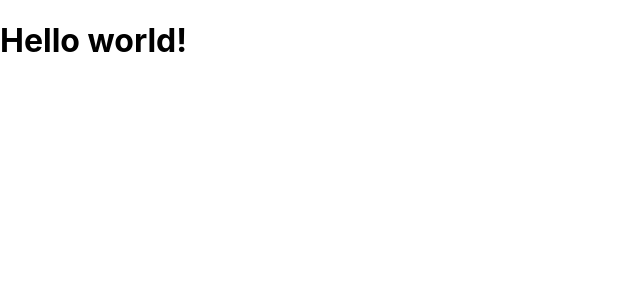
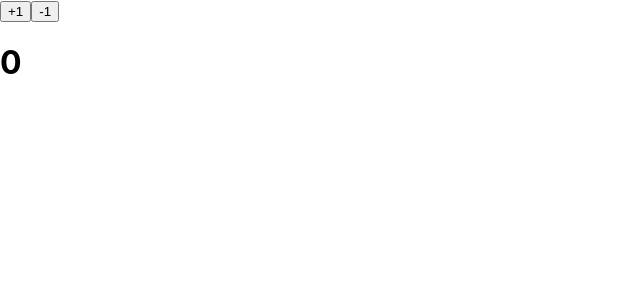
Before and after one commit to YauhenKavalchuk/redux-saga, a React (Create React App) app: page / in a window 1280 px wide. Shown: the top 300 px of the page, without its empty margins (0-640 px from the left). Built offline with nearby package versions, Linux system fonts and the light colour scheme.

Commit message:
Redux integration

```diff
--- a/src/App.js
+++ b/src/App.js
@@ -1,10 +1,25 @@
-import { useSelector } from "react-redux";
+import { useSelector, useDispatch } from "react-redux";
+import { increaseCount, decreaseCount } from "./redux/actions/actionCreator";
 
 const App = () => {
-  const store = useSelector(store => store);
-  console.log(store);
+  const count = useSelector(store => store?.counter?.count || 0);
+  const dispatch = useDispatch();
 
-  return(<h1>Hello world!</h1>);
+  const handleIncrease = () => {
+    dispatch(increaseCount());
+  };
+
+  const handleDecrease = () => {
+    dispatch(decreaseCount());
+  };
+
+  return(
+    <div>
+      <button onClick={handleIncrease}>+1</button>
+      <button onClick={handleDecrease}>-1</button>
+      <h1>{count}</h1>
+    </div>
+  );
 };
 
 export default App;
--- /dev/null
+++ b/src/redux/actions/actionCreator.js
@@ -0,0 +1,9 @@
+import { INCREASE_COUNT, DECREASE_COUNT } from "../constants";
+
+export const increaseCount = () => ({
+  type: INCREASE_COUNT,
+});
+
+export const decreaseCount = () => ({
+  type: DECREASE_COUNT,
+});
--- /dev/null
+++ b/src/redux/constants.js
@@ -0,0 +1,2 @@
+export const INCREASE_COUNT = "INCREASE_COUNT";
+export const DECREASE_COUNT = "DECREASE_COUNT";
--- /dev/null
+++ b/src/redux/reducers/counter.js
@@ -0,0 +1,11 @@
+import { INCREASE_COUNT, DECREASE_COUNT } from "../constants";
+
+const counter = (state = { count: 0 }, { type }) => {
+  switch (type) {
+    case INCREASE_COUNT: return { ...state, count: state.count + 1 };
+    case DECREASE_COUNT: return { ...state, count: state.count - 1 };
+    default: return state;
+  }
+};
+
+export default counter;
--- a/src/redux/reducers/index.js
+++ b/src/redux/reducers/index.js
@@ -1,8 +1,5 @@
 import { combineReducers } from 'redux';
-
-const counter = (state = {}, action) => {
-  return state;
-}
+import counter from "./counter";
 
 const reducer = combineReducers({
   counter,
```
